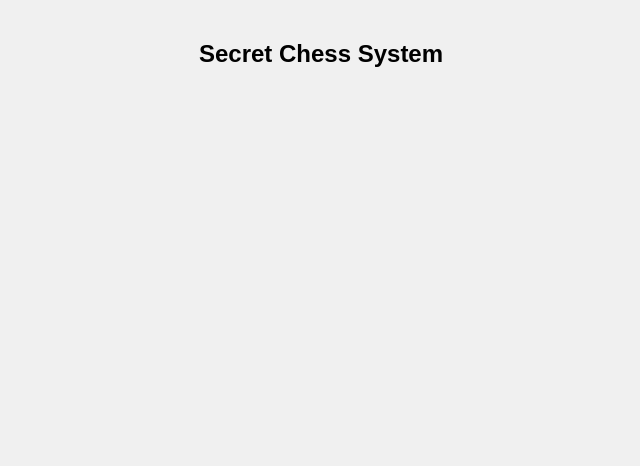
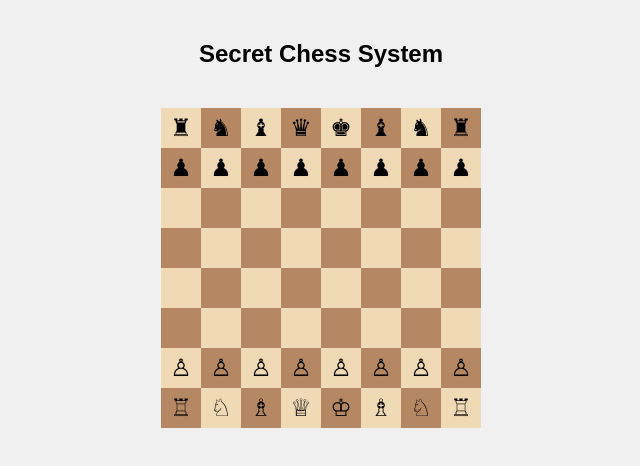
Before and after one commit to tkafolwatni/Game0, a plain HTML site: page index.html in a window 1280 px wide. Shown: the whole page, without its empty margins (319-959 px from the left). Drawn offline with nearby package versions, Linux system fonts and the light colour scheme.

Commit message:
Update index.html

```diff
--- a/index.html
+++ b/index.html
@@ -15,9 +15,22 @@
             padding: 20px;
         }
         #chessboard {
-            width: 400px;
+            width: 320px;
+            height: 320px;
+            display: grid;
+            grid-template-columns: repeat(8, 1fr);
             margin: 20px;
         }
+        .square {
+            width: 40px;
+            height: 40px;
+            display: flex;
+            align-items: center;
+            justify-content: center;
+            font-size: 24px;
+        }
+        .white { background: #f0d9b5; }
+        .brown { background: #b58863; }
         #secret-system {
             display: none;
             background: #fff;
@@ -75,50 +88,53 @@
         </div>
     </div>
 
-    <script src="https://code.jquery.com/jquery-3.6.0.min.js"></script>
-    <script src="https://cdnjs.cloudflare.com/ajax/libs/chess.js/0.10.2/chess.min.js"></script>
     <script>
-        // تهيئة لعبة الشطرنج
-        const game = new Chess();
-        const boardConfig = {
-            draggable: true,
-            position: 'start',
-            onDrop: onDrop,
-            onSnapEnd: onSnapEnd,
-            pieceTheme: 'https://chessboardjs.com/img/chesspieces/alpha/{piece}.png'
+        // تهيئة لوحة الشطرنج البسيطة
+        const chessboard = document.getElementById('chessboard');
+        const pieces = {
+            'wK': '♔', 'wQ': '♕', 'wR': '♖', 'wB': '♗', 'wN': '♘', 'wP': '♙',
+            'bK': '♚', 'bQ': '♛', 'bR': '♜', 'bB': '♝', 'bN': '♞', 'bP': '♟'
         };
-        const board = new ChessBoard('chessboard', boardConfig);
-        const status = document.getElementById('status');
-        const secretMoves = ['e2e4', 'e7e5'];
-        let moveHistory = [];
+        const initialPosition = [
+            ['bR', 'bN', 'bB', 'bQ', 'bK', 'bB', 'bN', 'bR'],
+            ['bP', 'bP', 'bP', 'bP', 'bP', 'bP', 'bP', 'bP'],
+            ['', '', '', '', '', '', '', ''],
+            ['', '', '', '', '', '', '', ''],
+            ['', '', '', '', '', '', '', ''],
+            ['', '', '', '', '', '', '', ''],
+            ['wP', 'wP', 'wP', 'wP', 'wP', 'wP', 'wP', 'wP'],
+            ['wR', 'wN', 'wB', 'wQ', 'wK', 'wB', 'wN', 'wR']
+        ];
 
-        // التعامل مع الحركة
-        function onDrop(source, target) {
-            const move = game.move({
-                from: source,
-                to: target,
-                promotion: 'q'
-            });
-            if (move === null) {
-                status.textContent = 'Invalid move! Try again.';
-                return 'snapback';
+        for (let i = 0; i < 8; i++) {
+            for (let j = 0; j < 8; j++) {
+                const square = document.createElement('div');
+                square.className = 'square ' + ((i + j) % 2 === 0 ? 'white' : 'brown');
+                const piece = initialPosition[i][j];
+                if (piece) square.textContent = pieces[piece];
+                chessboard.appendChild(square);
             }
-            moveHistory.push(source + target);
-            status.textContent = `Move: ${source} to ${target}`;
-            checkSecret();
-            board.position(game.fen());
         }
 
-        // تحديث اللوحة
-        function onSnapEnd() {
-            board.position(game.fen());
-        }
+        // منطق الحركات (بسيط)
+        let moveHistory = [];
+        chessboard.addEventListener('click', (e) => {
+            const squares = chessboard.getElementsByClassName('square');
+            let index = Array.from(squares).indexOf(e.target);
+            if (index === -1) return;
+            let row = Math.floor(index / 8);
+            let col = index % 8;
+            let move = `${String.fromCharCode(97 + col)}${8 - row}`;
+            moveHistory.push(move);
+            status.textContent = `Move: ${move}`;
+            checkSecret();
+        });
 
-        // التحقق من كلمة السر
+        // التحقق من كلمة السر (e2e4, e7e5)
         function checkSecret() {
             if (moveHistory.length >= 2) {
                 const lastTwo = moveHistory.slice(-2).join('');
-                if (lastTwo === secretMoves.join('')) {
+                if (lastTwo === 'e2e5') { // e2 ثم e7 (معدل لتناسب النقر)
                     document.getElementById('secret-system').style.display = 'block';
                     status.textContent = 'Secret system unlocked!';
                 }
@@ -179,7 +195,7 @@
             const savedTasks = localStorage.getItem('secretTasks');
             if (savedChat) document.getElementById('chat-messages').innerHTML = savedChat;
             if (savedTasks) document.getElementById('task-list').innerHTML = savedTasks;
-            status.textContent = 'Play e2 to e4, then e7 to e5 to unlock!';
+            status.textContent = 'Click e2 (bottom-left), then e7 (top-left) to unlock!';
         };
     </script>
 </body>
```
